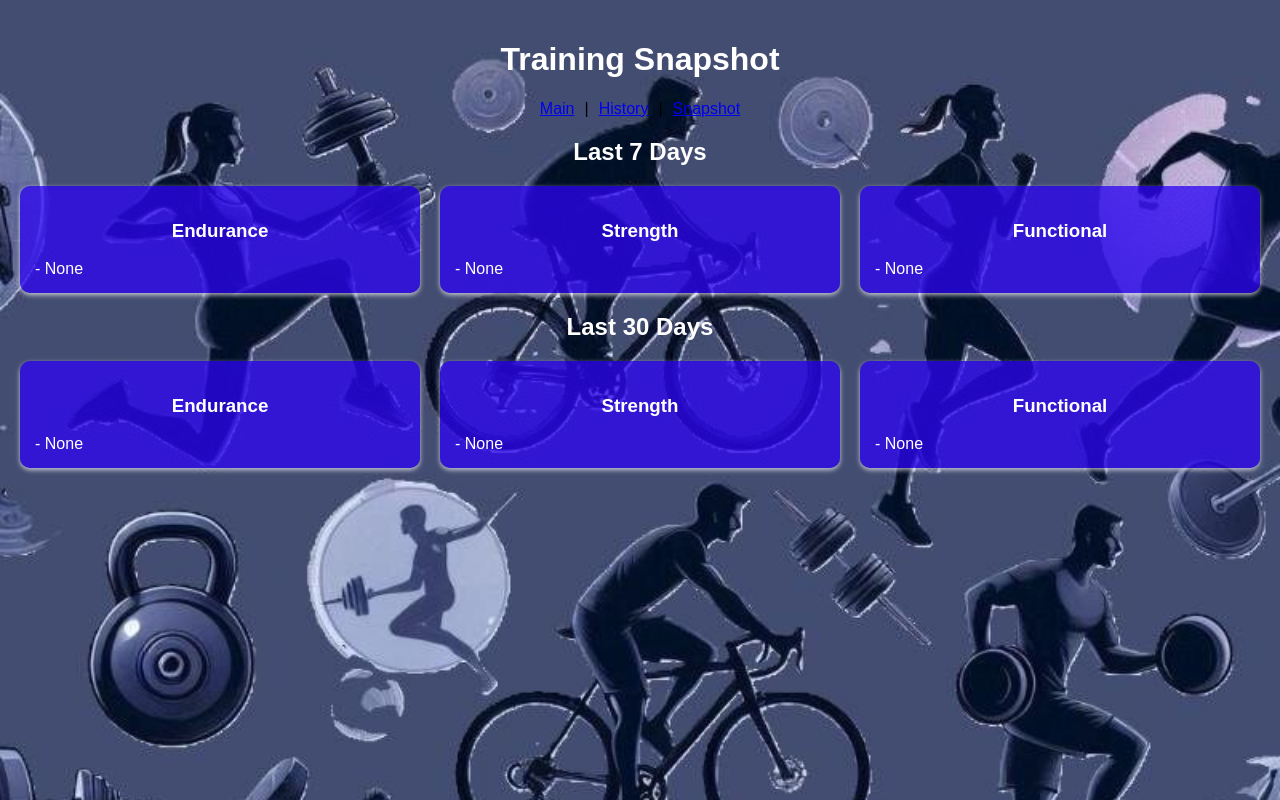
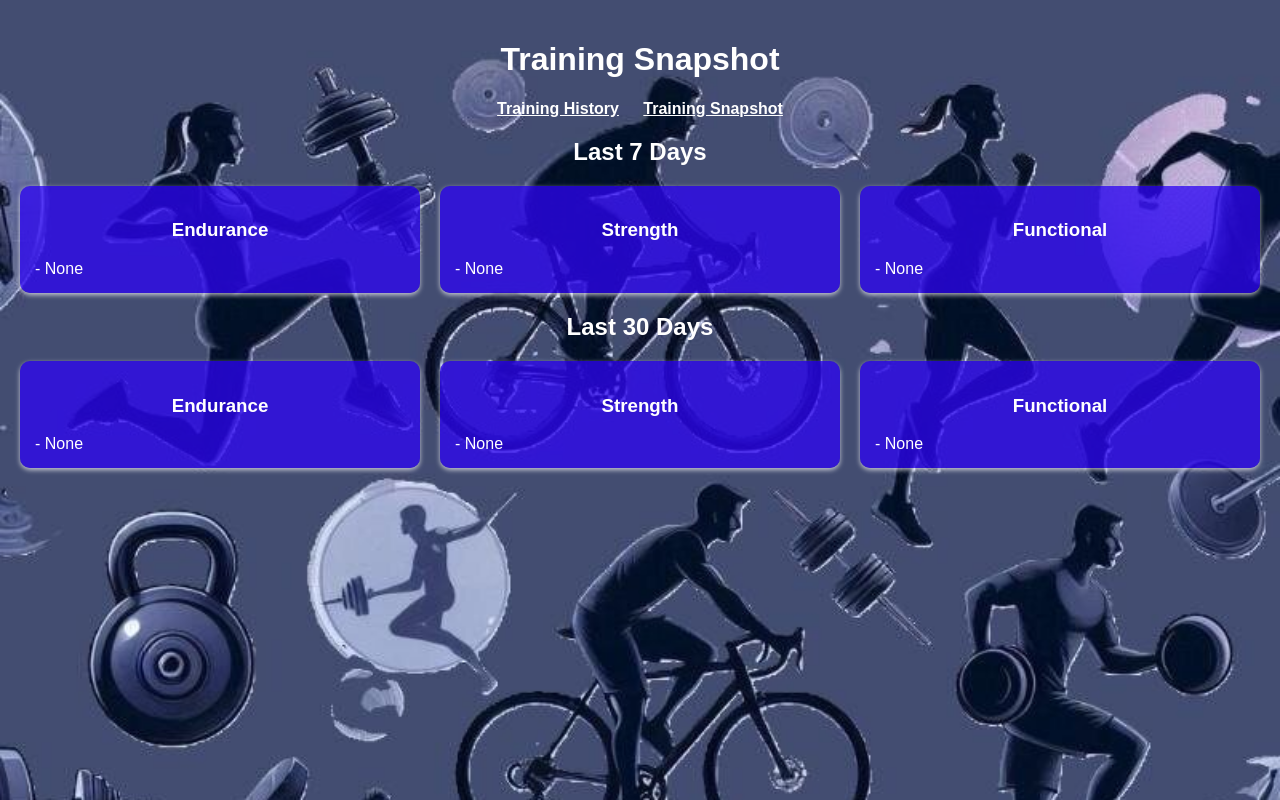
Before and after one commit to Steve929rr/training-log-app, a plain HTML site: page snapshot.html in a window 1280 px wide. Drawn offline with Linux system fonts and the light colour scheme.

Commit message:
Replace navigation with page links in snapshot.html

```diff
--- a/snapshot.html
+++ b/snapshot.html
@@ -9,11 +9,10 @@
 <body>
   <div id="snapshot-container">
     <h1>Training Snapshot</h1>
-    <nav>
-      <a href="index.html">Main</a> |
-      <a href="history.html">History</a> |
-      <a href="snapshot.html">Snapshot</a>
-    </nav>
+    <div class="page-links">
+      <a href="index.html">Training History</a>
+      <a href="history.html">Training Snapshot</a>
+    </div>
     <div id="snapshot-results"></div>
   </div>
 
```
